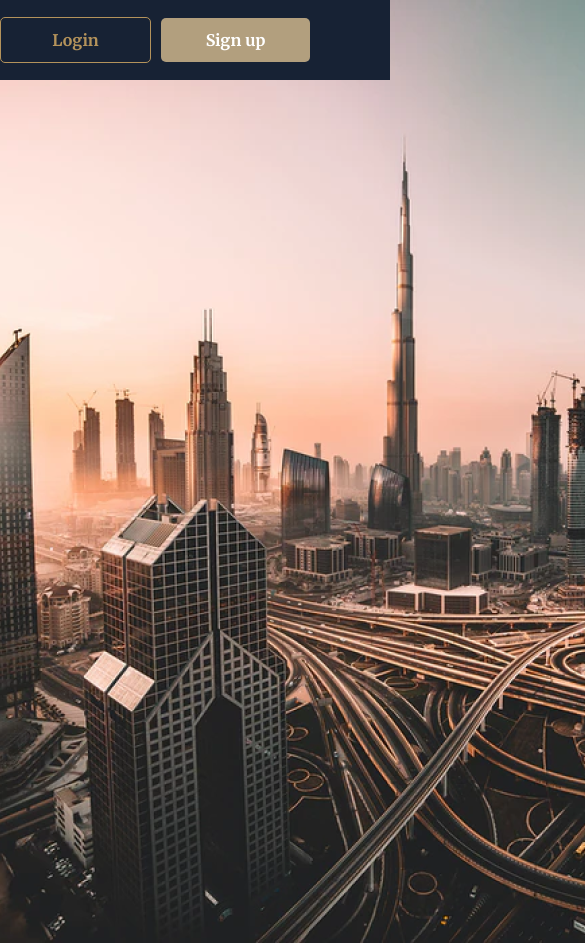
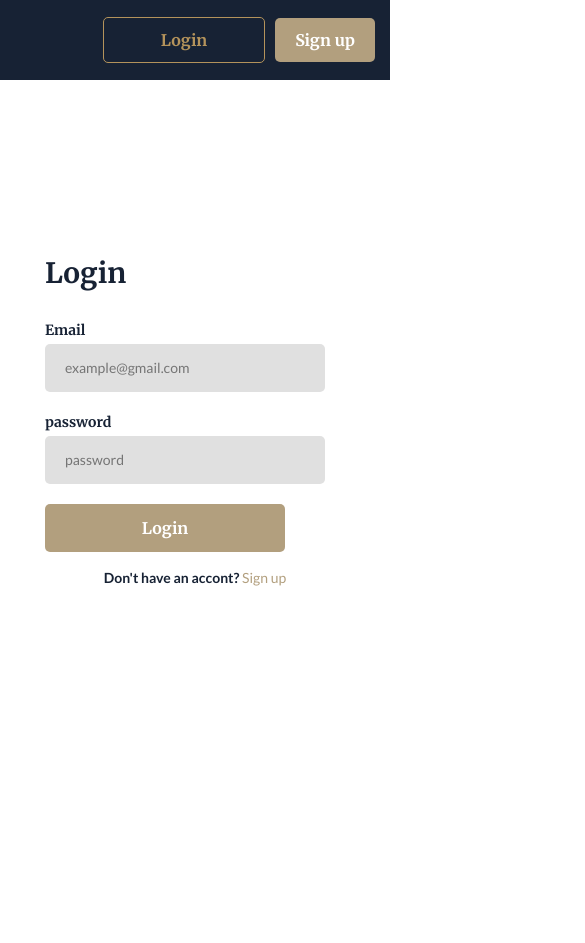
Before and after one commit to Parle648/Zenbittech-project, a React (Vite) app in the folder client/: page /login in a window 390 px wide. Shown: the top 943 px of the page, 585 px wide, since content can reach past the window. After the commit the page ends 844 px from the top, so only its background shows below. Built offline with nearby package versions, Linux system fonts and the light colour scheme.

Commit message:
+ Create responsive design for login page

```diff
--- a/client/src/features/LoginForm/styles/signUpForm.module.scss
+++ b/client/src/features/LoginForm/styles/signUpForm.module.scss
@@ -75,3 +75,21 @@
     }
   }
 }
+
+@media (max-width: 1700px) {
+  .loginForm {
+    margin: 100px;
+  }
+}
+
+@media (max-width: 900px) {
+  .loginForm {
+    margin: 0;
+    width: 300px;
+    .input,
+    .submitBtn {
+      display: block;
+      width: 80%;
+    }
+  }
+}
--- a/client/src/shared/UI/SignUpBtn/styles/signUp.module.scss
+++ b/client/src/shared/UI/SignUpBtn/styles/signUp.module.scss
@@ -20,3 +20,10 @@
     background-color: #b4935b;
   }
 }
+
+@media (max-width: 900px) {
+  .button {
+    width: 100px;
+    margin-right: 15px;
+  }
+}
--- a/client/src/widgets/Login/LoginWidget.tsx
+++ b/client/src/widgets/Login/LoginWidget.tsx
@@ -5,7 +5,7 @@ import styles from './styles/signUpForm.module.scss';
 const LoginWidget = () => {
   return (
     <div className={styles.LoginWidget}>
-      <img src={authImg} alt="authImg" />
+      <img className={styles.asideImg} src={authImg} alt="authImg" />
       <LoginForm />
     </div>
   );
--- a/client/src/widgets/Login/styles/signUpForm.module.scss
+++ b/client/src/widgets/Login/styles/signUpForm.module.scss
@@ -4,3 +4,17 @@
   align-items: center;
   justify-content: space-between;
 }
+
+.asideImg {
+  height: 100vh;
+  width: 50vw;
+}
+
+@media (max-width: 1100px) {
+  .LoginWidget {
+    justify-content: center;
+  }
+  .asideImg {
+    display: none;
+  }
+}
```
